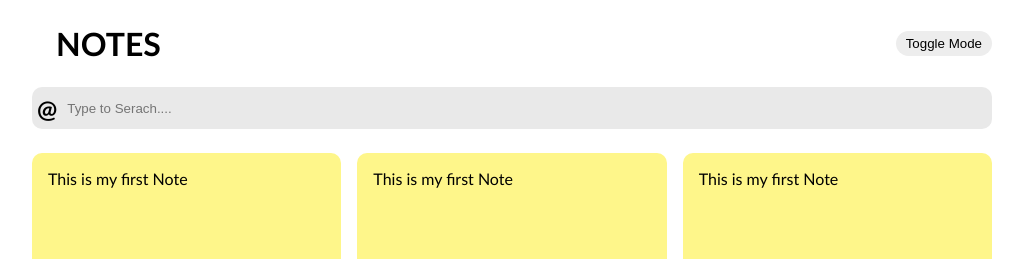
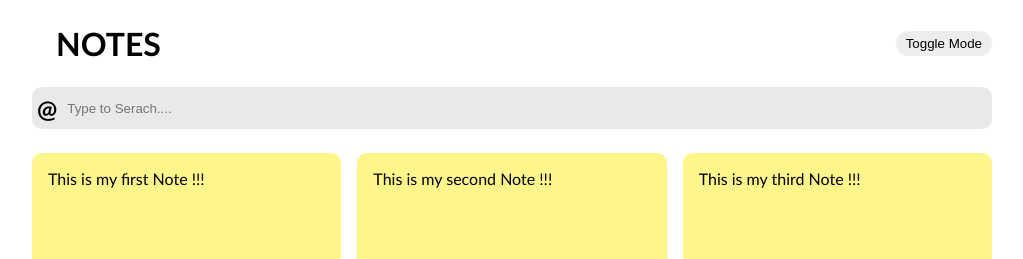
Before and after one commit to Aboli56/Notes-App, a React (Create React App) app: page / in a window 1280 px wide. Shown: the top 259 px of the page, without its empty margins (128-1151 px from the left). Built offline with nearby package versions, Linux system fonts and the light colour scheme.

Commit message:
Update App.js

```diff
--- a/src/App.js
+++ b/src/App.js
@@ -7,18 +7,18 @@ const App = () => {
   const [notes, setNotes] = useState([
    {
      id : nanoid(),
-     text : "This is my first Note",
-     date : "15/06/2022"
+     text : "This is my first Note !!!",
+     date : "10/07/2022"
    },
    {
     id : nanoid(),
-    text : "This is my first Note",
-    date : "15/06/2022"
+    text : "This is my second Note !!!",
+    date : "20/07/2022"
   },
   {
     id : nanoid(),
-    text : "This is my first Note",
-    date : "15/06/2022"
+    text : "This is my third Note !!!",
+    date : "30/07/2022"
   }
   ])
 
```
